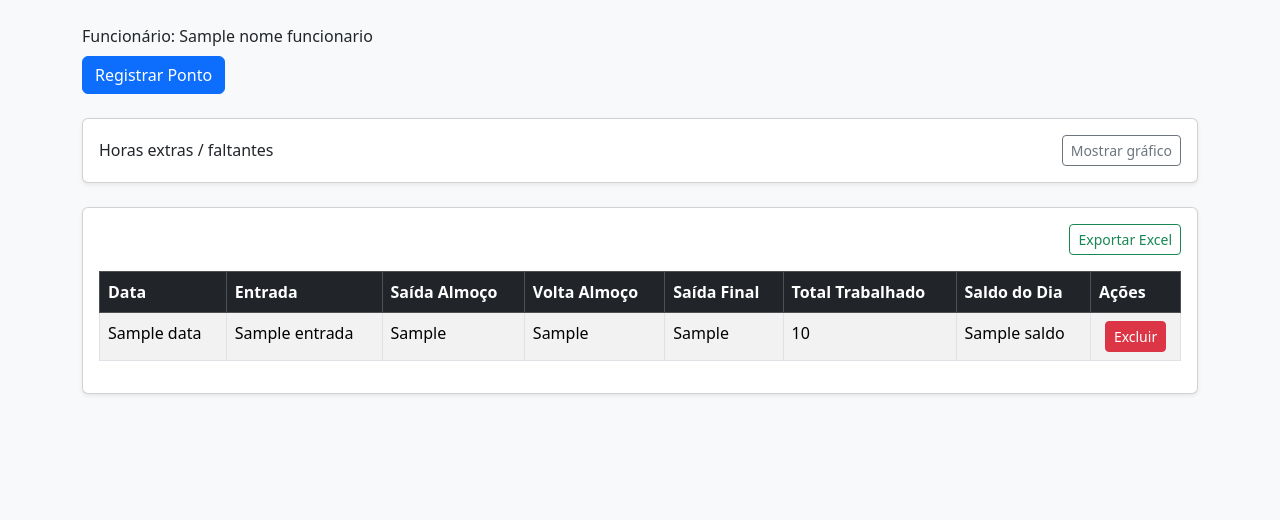
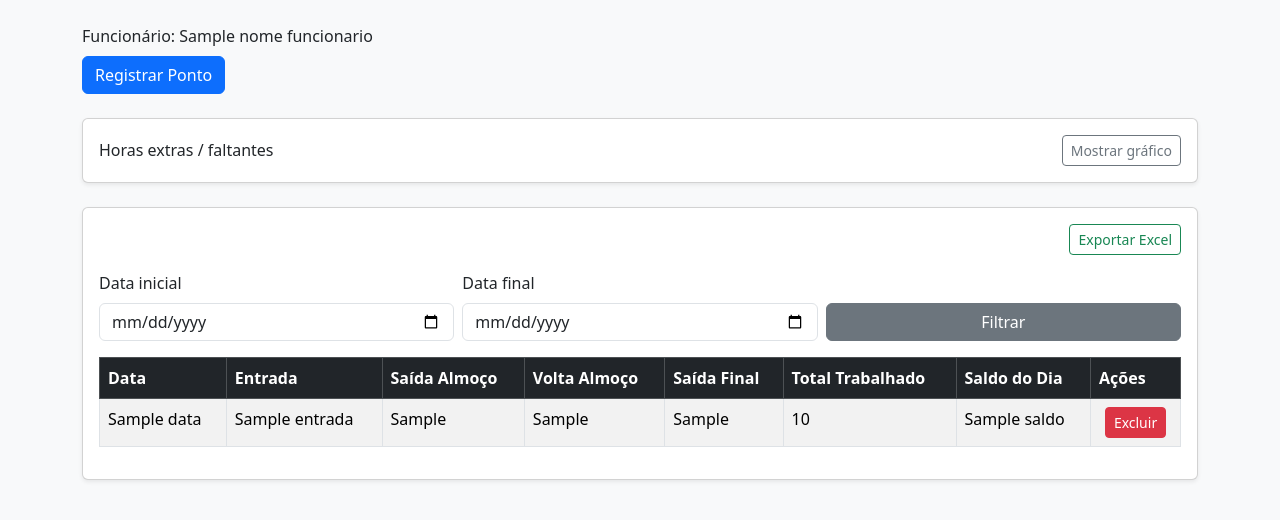
Before and after one commit to prismotta/sistema-ponto-python, a Flask app: template web/templates/dashboard.html in a window 1280 px wide. Shown: the part 50-570 px from the top of the page. Run offline with Flask 3, Linux system fonts and the light colour scheme; the template is opened without the code that fills it: most values are stand-ins (such as "Sample title", 1, 10 or a date in 2020); some libraries are stand-ins or nearby versions.

Commit message:
feat: adiciona filtro por período no dashboard e exportação

```diff
--- a/web/app.py
+++ b/web/app.py
@@ -450,6 +450,44 @@ def formatar_duracao_sem_sinal(delta: timedelta) -> str:
     return f"{horas}h {minutos:02d}m"
 
 
+def validar_periodo(data_inicio: Optional[str], data_fim: Optional[str]) -> Tuple[Optional[str], Optional[str], Optional[str]]:
+    """
+    Valida datas no formato ISO (YYYY-MM-DD) e garante que data_inicio <= data_fim.
+    Retorna (inicio, fim, erro). inicio/fim são strings ISO normalizadas (ou None).
+    """
+    inicio = (data_inicio or "").strip() or None
+    fim = (data_fim or "").strip() or None
+
+    try:
+        inicio_dt = datetime.strptime(inicio, "%Y-%m-%d").date() if inicio else None
+    except ValueError:
+        return None, None, "Data inicial inválida."
+
+    try:
+        fim_dt = datetime.strptime(fim, "%Y-%m-%d").date() if fim else None
+    except ValueError:
+        return None, None, "Data final inválida."
+
+    if inicio_dt and fim_dt and inicio_dt > fim_dt:
+        return inicio, fim, "Data inicial não pode ser maior que a data final."
+
+    return (inicio_dt.isoformat() if inicio_dt else None), (fim_dt.isoformat() if fim_dt else None), None
+
+
+def aplicar_filtro_periodo_sql(sql_base: str, inicio: Optional[str], fim: Optional[str]) -> Tuple[str, Tuple[Any, ...]]:
+    """
+    Retorna (sql_filtrado, params_adicionais) para filtrar por data.
+    As datas são strings ISO (YYYY-MM-DD), compatíveis com comparação lexicográfica.
+    """
+    if inicio and fim:
+        return sql_base + "\n            AND data BETWEEN ? AND ?", (inicio, fim)
+    if inicio:
+        return sql_base + "\n            AND data >= ?", (inicio,)
+    if fim:
+        return sql_base + "\n            AND data <= ?", (fim,)
+    return sql_base, ()
+
+
 def calcular_total_registro(registro: Tuple[Any, ...]) -> timedelta:
     """
     Calcula o total trabalhado de um registro.
@@ -569,6 +607,16 @@ def dashboard():
     if not usuario_logado():
         return redirect("/")
 
+    data_inicio_raw = request.args.get("data_inicio")
+    data_fim_raw = request.args.get("data_fim")
+    data_inicio, data_fim, erro_periodo = validar_periodo(data_inicio_raw, data_fim_raw)
+    if erro_periodo:
+        flash(erro_periodo, "danger")
+        qs = ""
+        if data_inicio_raw or data_fim_raw:
+            qs = f"?data_inicio={data_inicio_raw or ''}&data_fim={data_fim_raw or ''}"
+        return redirect("/dashboard" + qs)
+
     hoje = agora().strftime("%Y-%m-%d")
 
     conn = conectar()
@@ -586,14 +634,20 @@ def dashboard():
         or "não informado"
     )
 
-    cursor.execute(
-        sql("""
+    sql_query, params_extra = aplicar_filtro_periodo_sql(
+        """
             SELECT id, user_id, data, entrada_manha, saida_almoco, volta_almoco, saida_final
             FROM registros
             WHERE user_id=?
-            ORDER BY data DESC, id DESC
-        """),
-        (session["user_id"],)
+        """,
+        data_inicio,
+        data_fim,
+    )
+    sql_query += "\n            ORDER BY data DESC, id DESC"
+
+    cursor.execute(
+        sql(sql_query),
+        (session["user_id"],) + params_extra,
     )
 
     registros_db = cursor.fetchall()
@@ -637,6 +691,8 @@ def dashboard():
         nome_funcionario=nome_dashboard,
         graf_labels=graf_labels,
         graf_saldo=graf_saldo,
+        data_inicio=data_inicio or "",
+        data_fim=data_fim or "",
     )
 
 
@@ -858,6 +914,16 @@ def export_excel():
     if not usuario_logado():
         return redirect("/")
 
+    data_inicio_raw = request.args.get("data_inicio")
+    data_fim_raw = request.args.get("data_fim")
+    data_inicio, data_fim, erro_periodo = validar_periodo(data_inicio_raw, data_fim_raw)
+    if erro_periodo:
+        flash(erro_periodo, "danger")
+        qs = ""
+        if data_inicio_raw or data_fim_raw:
+            qs = f"?data_inicio={data_inicio_raw or ''}&data_fim={data_fim_raw or ''}"
+        return redirect("/dashboard" + qs)
+
     user_id = session["user_id"]
     perfil = obter_perfil_usuario(user_id)
     esperado_min = perfil.get("horas_diarias_esperadas_min")
@@ -866,21 +932,35 @@ def export_excel():
 
     conn = conectar()
     cursor = conn.cursor()
-    cursor.execute(
-        sql("""
+    sql_query, params_extra = aplicar_filtro_periodo_sql(
+        """
             SELECT id, user_id, data, entrada_manha, saida_almoco, volta_almoco, saida_final
             FROM registros
             WHERE user_id=?
-            ORDER BY data DESC, id DESC
-        """),
-        (user_id,),
+        """,
+        data_inicio,
+        data_fim,
     )
+    sql_query += "\n            ORDER BY data DESC, id DESC"
+    cursor.execute(sql(sql_query), (user_id,) + params_extra)
     registros_db = cursor.fetchall()
     conn.close()
 
     wb = Workbook()
     ws = wb.active
     ws.title = "Registros"
+
+    if data_inicio and data_fim:
+        periodo = f"Período: {datetime.strptime(data_inicio, '%Y-%m-%d').strftime('%d/%m/%Y')} até {datetime.strptime(data_fim, '%Y-%m-%d').strftime('%d/%m/%Y')}"
+    elif data_inicio:
+        periodo = f"Período: a partir de {datetime.strptime(data_inicio, '%Y-%m-%d').strftime('%d/%m/%Y')}"
+    elif data_fim:
+        periodo = f"Período: até {datetime.strptime(data_fim, '%Y-%m-%d').strftime('%d/%m/%Y')}"
+    else:
+        periodo = "Período: todos os registros"
+
+    ws.append([periodo])
+    ws.append([])
 
     headers = [
         "Data",
@@ -893,7 +973,8 @@ def export_excel():
     ]
     ws.append(headers)
 
-    for cell in ws[1]:
+    ws["A1"].font = Font(bold=True)
+    for cell in ws[3]:
         cell.font = Font(bold=True)
 
     for registro in registros_db:
@@ -915,7 +996,7 @@ def export_excel():
             ]
         )
 
-    ws.freeze_panes = "A2"
+    ws.freeze_panes = "A4"
 
     # Ajuste simples de largura das colunas
     for col_idx, _ in enumerate(headers, start=1):
--- a/web/templates/dashboard.html
+++ b/web/templates/dashboard.html
@@ -69,8 +69,22 @@
     <div class="card shadow-sm">
         <div class="card-body">
             <div class="d-flex justify-content-end mb-3">
-                <a href="/export/excel" class="btn btn-outline-success btn-sm">Exportar Excel</a>
+                <a href="/export/excel?data_inicio={{ data_inicio }}&data_fim={{ data_fim }}" class="btn btn-outline-success btn-sm">Exportar Excel</a>
             </div>
+
+            <form class="row g-2 align-items-end mb-3" method="GET" action="/dashboard">
+                <div class="col-12 col-md-4">
+                    <label class="form-label">Data inicial</label>
+                    <input type="date" class="form-control" name="data_inicio" value="{{ data_inicio }}">
+                </div>
+                <div class="col-12 col-md-4">
+                    <label class="form-label">Data final</label>
+                    <input type="date" class="form-control" name="data_fim" value="{{ data_fim }}">
+                </div>
+                <div class="col-12 col-md-4">
+                    <button type="submit" class="btn btn-secondary w-100">Filtrar</button>
+                </div>
+            </form>
             <div class="table-responsive">
                 <table class="table table-striped table-bordered">
                     <thead class="table-dark">
```
Also changed, not shown: tests/test_web.py (+66 -2 lines).
